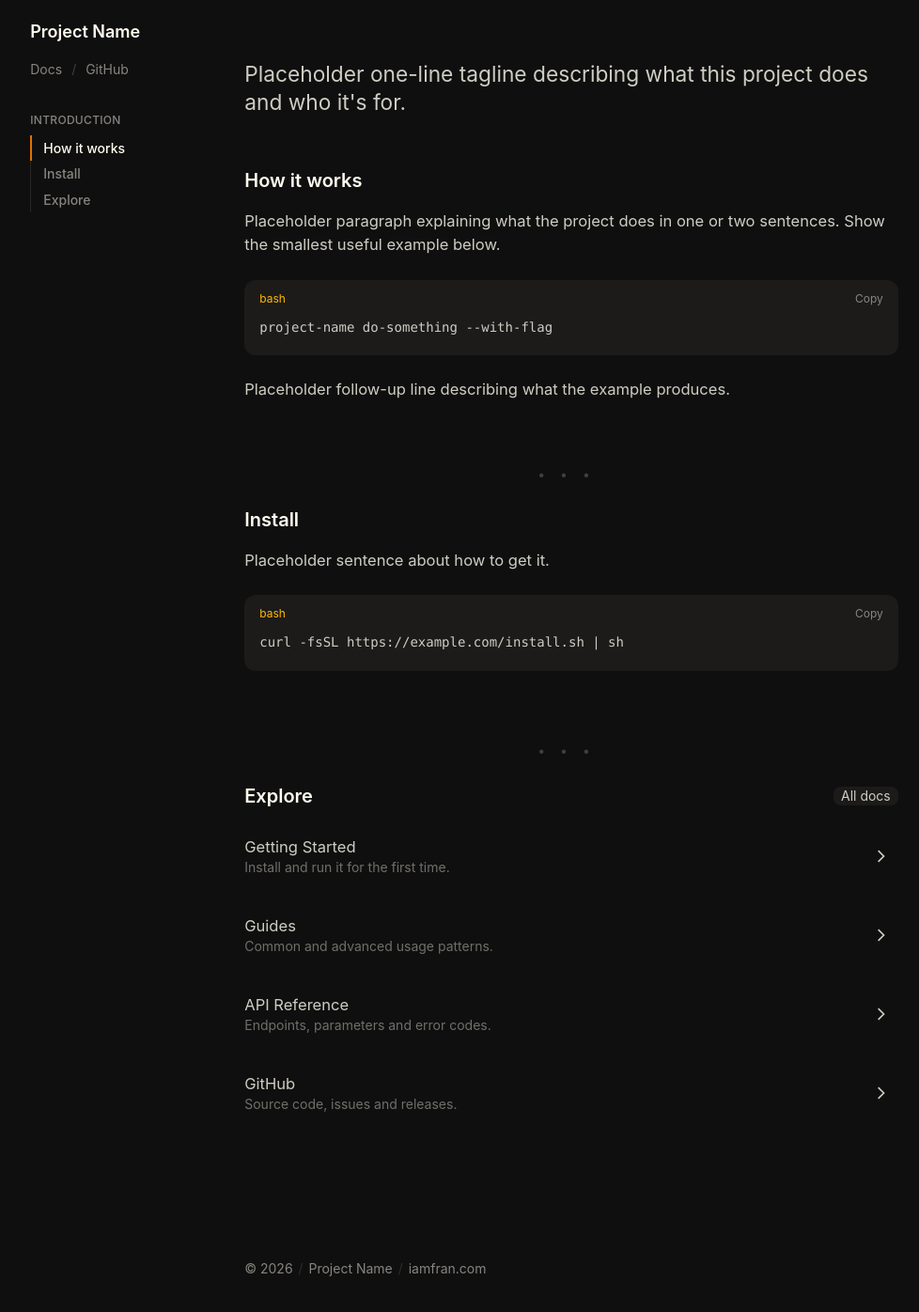
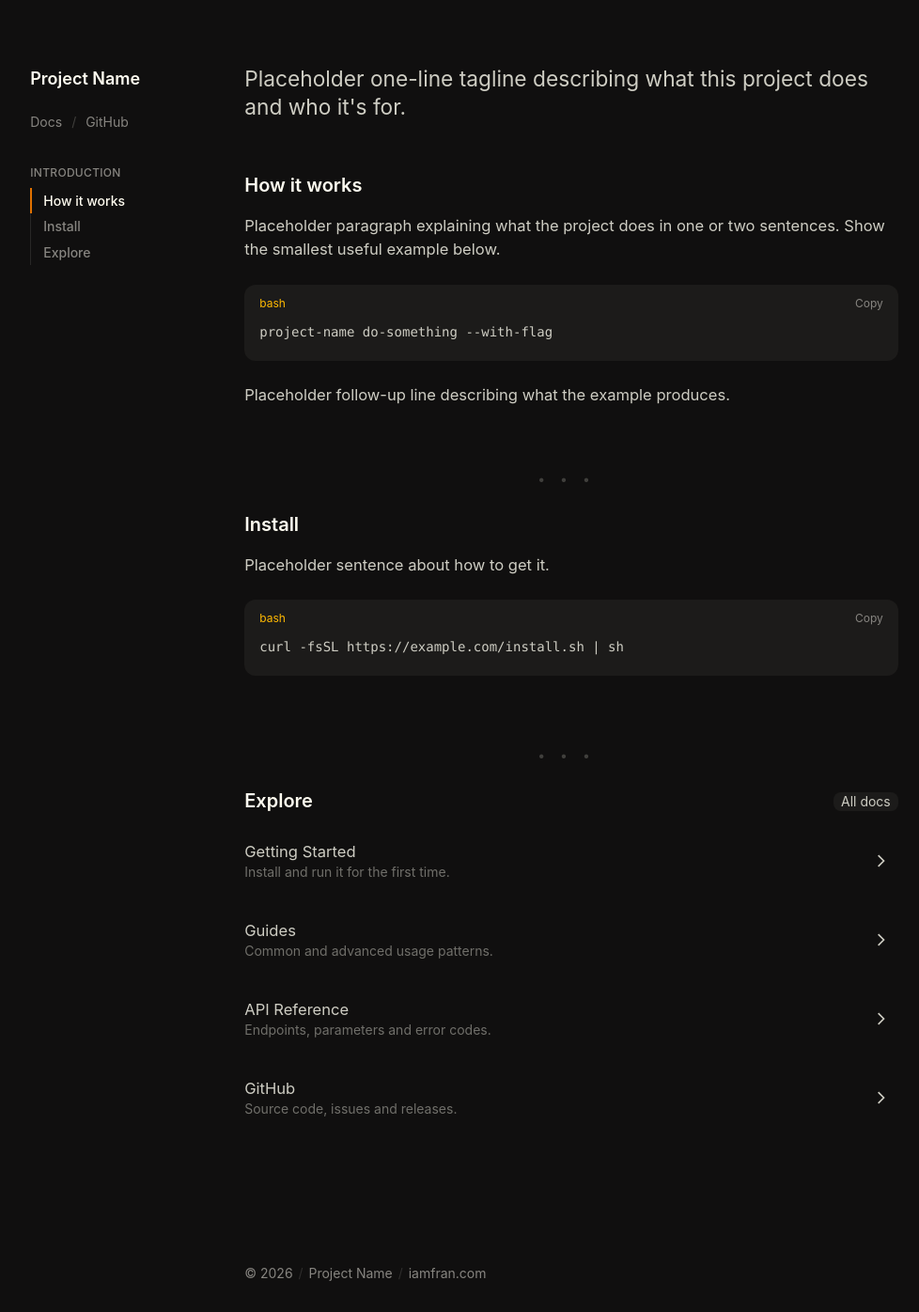
Before and after one commit to i-am-fran/web-docs-template, a Jekyll site: the page built from index.md, in a window 1280 px wide and 1396 px high. Shown: the whole window at 94% size, without its empty margins (32-1010 px from the left). Built offline with Jekyll 4.4.1, drawn with Linux system fonts in a browser that asks for light colours.

Commit message:
Align the nav column with the content column
The sidebar started 20px from the top while the content started at 64px,
so the wordmark sat well above the first heading. Both columns now use
one --column-top offset. The wordmark and the docs section title share
a --first-line line height, and the home lede gets a small top margin,
so the wordmark is centered on the first line of content on both pages.

Co-Authored-By: Claude Opus 5.5 <noreply@anthropic.com>

```diff
--- a/assets/css/style.css
+++ b/assets/css/style.css
@@ -653,15 +653,14 @@
   .text-muted {
     color: var(--color-muted);
   }
-  .uppercase {
-    text-transform: uppercase;
-  }
 }
 :root {
   --font-size-body: clamp(1rem, 0.875rem + 0.2vw, 1.125rem);
   --reading: calc(var(--font-size-body) * 42);
   --nav-width: 180px;
   --mobile-header-height: 3.5rem;
+  --column-top: 4rem;
+  --first-line: 2.5rem;
 }
 html {
   background-color: var(--color-ink);
@@ -874,22 +873,23 @@ mark {
   top: 0px;
   bottom: 0px;
   overflow-y: auto;
-  padding-top: calc(var(--spacing) * 5);
   padding-right: calc(var(--spacing) * 2);
   padding-bottom: calc(var(--spacing) * 8);
+  padding-top: var(--column-top);
   width: var(--nav-width);
   left: max(1.5rem, calc((100vw - var(--reading)) / 2 - var(--nav-width) - 3rem));
 }
-@media (width < 859px) {
-  .sidebar .wordmark {
+.sidebar .wordmark {
+  @media (width < 859px) {
     display: none;
   }
+  line-height: var(--first-line);
 }
 .content {
   margin-inline: auto;
   min-width: 0px;
-  padding-top: calc(var(--spacing) * 16);
   padding-bottom: calc(var(--spacing) * 12);
+  padding-top: var(--column-top);
   max-width: var(--reading);
 }
 @media (min-width: 860px) and (max-width: 1199px) {
@@ -1064,12 +1064,11 @@ mark {
   margin-top: 0px;
   margin-bottom: calc(var(--spacing) * 6);
   font-size: 2rem;
-  --tw-leading: var(--leading-tight);
-  line-height: var(--leading-tight);
   --tw-font-weight: var(--font-weight-semibold);
   font-weight: var(--font-weight-semibold);
   --tw-tracking: var(--tracking-tight);
   letter-spacing: var(--tracking-tight);
+  line-height: var(--first-line);
 }
 .divider, .content > hr {
   overflow: visible;
@@ -1370,6 +1369,7 @@ html.js .content > .show, html.js .footer.show {
   --tw-leading: 1.3;
   line-height: 1.3;
   color: var(--color-body);
+  margin-top: calc((var(--first-line) - 1.3em) / 2);
 }
 .showcase {
   margin-block: calc(var(--spacing) * 6);
```
Also changed, not shown: css/tailwind-input.css.
